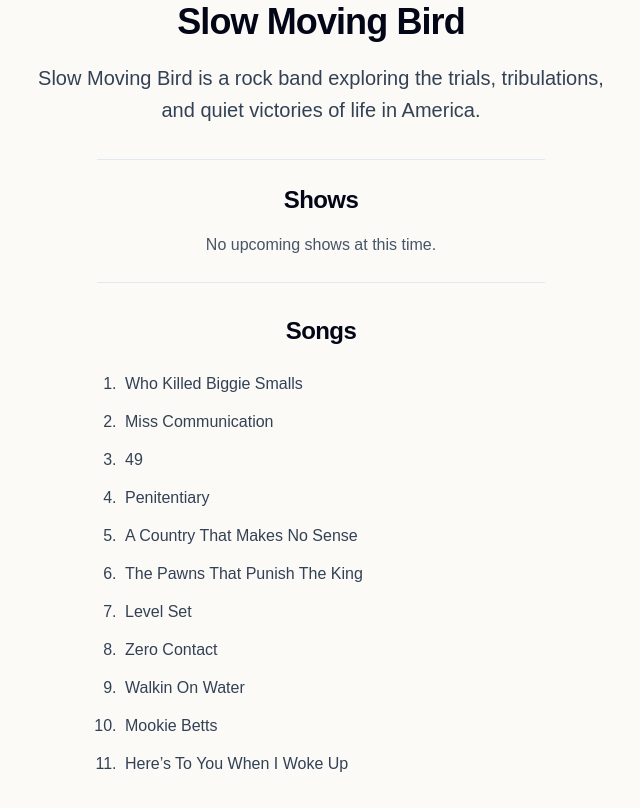
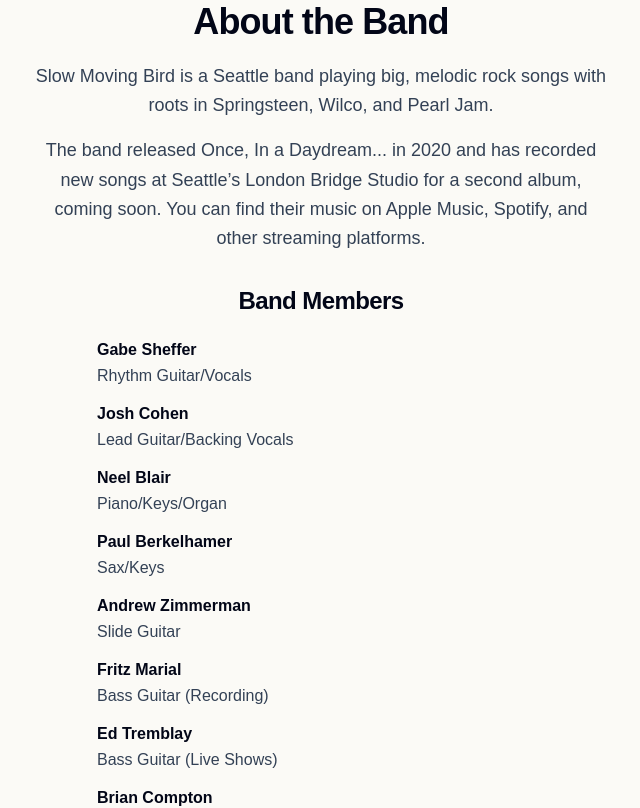
Before and after one commit to edtremsaga/vibey-pers-profile, a Next.js app: page /slowmovingbird in a window 1280 px wide. Shown: the part 440-1248 px from the top of the page, without its empty margins (319-959 px from the left). Built offline with nearby package versions, Linux system fonts and the light colour scheme.

Commit message:
feat: expand Slow Moving Bird about section

```diff
--- a/src/app/slowmovingbird/page.tsx
+++ b/src/app/slowmovingbird/page.tsx
@@ -26,12 +26,61 @@ export default function SlowMovingBirdPage() {
     <SlowMovingBirdShell activePage="home">
       <section className="mx-auto mt-10 w-full max-w-xl text-center">
         <h1 className="text-4xl font-semibold tracking-tight text-slate-950">
-          Slow Moving Bird
+          About the Band
         </h1>
-        <p className="mx-auto mt-5 max-w-xl text-xl leading-relaxed text-slate-700">
-          Slow Moving Bird is a rock band exploring the trials, tribulations, and
-          quiet victories of life in America.
-        </p>
+        <div className="mx-auto mt-5 max-w-xl space-y-4 text-lg leading-relaxed text-slate-700">
+          <p>
+            Slow Moving Bird is a Seattle band playing big, melodic rock songs
+            with roots in Springsteen, Wilco, and Pearl Jam.
+          </p>
+          <p>
+            The band released Once, In a Daydream... in 2020 and has recorded
+            new songs at Seattle’s London Bridge Studio for a second album,
+            coming soon. You can find their music on Apple Music, Spotify, and
+            other streaming platforms.
+          </p>
+        </div>
+        <div className="mx-auto mt-8 max-w-md text-left">
+          <h2 className="text-center text-2xl font-semibold tracking-tight text-slate-950">
+            Band Members
+          </h2>
+          <dl className="mt-5 space-y-3 text-base leading-relaxed text-slate-700">
+            <div>
+              <dt className="font-semibold text-slate-950">Gabe Sheffer</dt>
+              <dd>Rhythm Guitar/Vocals</dd>
+            </div>
+            <div>
+              <dt className="font-semibold text-slate-950">Josh Cohen</dt>
+              <dd>Lead Guitar/Backing Vocals</dd>
+            </div>
+            <div>
+              <dt className="font-semibold text-slate-950">Neel Blair</dt>
+              <dd>Piano/Keys/Organ</dd>
+            </div>
+            <div>
+              <dt className="font-semibold text-slate-950">Paul Berkelhamer</dt>
+              <dd>Sax/Keys</dd>
+            </div>
+            <div>
+              <dt className="font-semibold text-slate-950">
+                Andrew Zimmerman
+              </dt>
+              <dd>Slide Guitar</dd>
+            </div>
+            <div>
+              <dt className="font-semibold text-slate-950">Fritz Marial</dt>
+              <dd>Bass Guitar (Recording)</dd>
+            </div>
+            <div>
+              <dt className="font-semibold text-slate-950">Ed Tremblay</dt>
+              <dd>Bass Guitar (Live Shows)</dd>
+            </div>
+            <div>
+              <dt className="font-semibold text-slate-950">Brian Compton</dt>
+              <dd>Drums/Percussion</dd>
+            </div>
+          </dl>
+        </div>
       </section>
 
       <section className="mx-auto mt-8 w-full max-w-md border-y border-slate-200 py-6 text-center">
```
